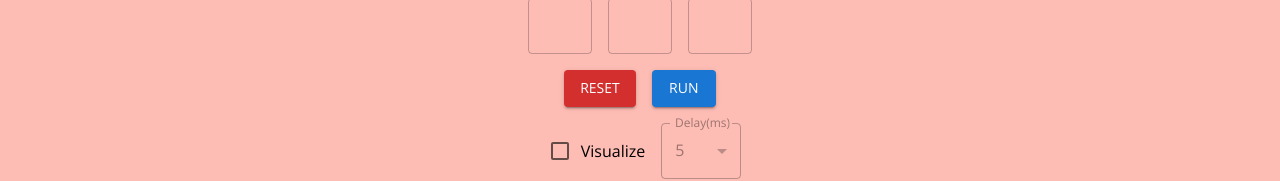
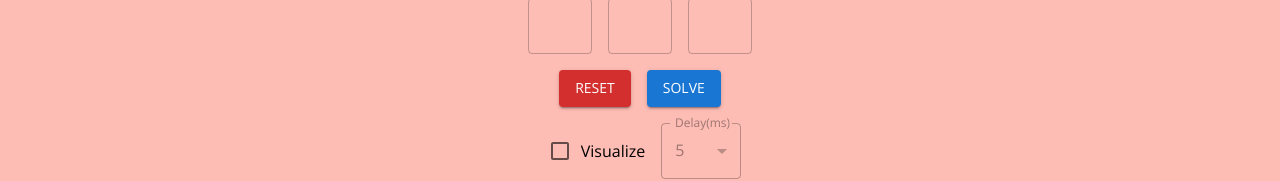
Before and after one commit to aaron-ang/letter-boxed, a React (Create React App) app: page / in a window 1280 px wide. Shown: the part 402-583 px from the top of the page. Built offline with nearby package versions, Linux system fonts and the light colour scheme.

Commit message:
fix logic to toggle between Run and Find Best btns
Update package-lock.json

rearrange imports

```diff
--- a/src/App.tsx
+++ b/src/App.tsx
@@ -1,6 +1,4 @@
 import { useRef, useState } from "react";
-import LetterSquare from "./driver/LetterSquare";
-import MyAppBar from "./components/MyAppBar";
 import Box from "@mui/material/Box";
 import Stack from "@mui/material/Stack";
 import Grid from "@mui/material/Unstable_Grid2";
@@ -8,13 +6,16 @@ import LoadingButton from "@mui/lab/LoadingButton";
 import Button from "@mui/material/Button";
 import FormControlLabel from "@mui/material/FormControlLabel";
 import Checkbox from "@mui/material/Checkbox";
-import LinearProgressWithLabel from "./components/LinearProgressWithLabel";
 import InputLabel from "@mui/material/InputLabel";
 import MenuItem from "@mui/material/MenuItem";
 import FormControl from "@mui/material/FormControl";
 import Select, { SelectChangeEvent } from "@mui/material/Select";
+import { createTheme, responsiveFontSizes, ThemeProvider } from "@mui/material";
+
+import LetterSquare from "./driver/LetterSquare";
+import MyAppBar from "./components/MyAppBar";
 import MyTextField from "./components/MyTextField";
-import { createTheme, responsiveFontSizes, ThemeProvider } from "@mui/material";
+import LinearProgressWithLabel from "./components/LinearProgressWithLabel";
 
 function App() {
   const defaultFields = {
@@ -79,7 +80,7 @@ function App() {
     setVisualize((prevState) => !prevState);
   };
 
-  const handleClick = async () => {
+  const handleSolve = async () => {
     try {
       setSolution([]);
       setBestSolution([]);
@@ -90,7 +91,7 @@ function App() {
 
       let process: string[][];
       let success: boolean;
-      if (JSON.stringify(input) === JSON.stringify(prevInput)) {
+      if (input.every((v, i) => v === prevInput[i])) {
         process = prevProcess;
         success = true;
       } else {
@@ -98,6 +99,7 @@ function App() {
         const res = await driver.solve();
         process = res.data;
         success = res.success;
+        console.log(`response: ${success ? "success" : "failure"}`);
       }
 
       await updateBoard(process);
@@ -193,7 +195,7 @@ function App() {
     };
 
     if (visualize) {
-      for (const state of progressArr.slice(0, -1)) {
+      for (const state of progressArr) {
         setSolution(state);
         setProgress((prevState) => prevState + (1 / progressArr.length) * 100);
         // If char in textfield is used, make it focused
@@ -230,6 +232,7 @@ function App() {
   return (
     <ThemeProvider theme={theme}>
       <MyAppBar />
+
       <Box
         sx={{
           paddingTop: "5em",
@@ -274,6 +277,7 @@ function App() {
                 ))}
             </Stack>
           </Grid>
+
           <Grid>
             <Stack direction="column" spacing={5} m={5}>
               <Button
@@ -295,6 +299,7 @@ function App() {
               </Button>
             </Stack>
           </Grid>
+
           <Grid>
             <Stack direction="column" spacing={2}>
               {Object.entries(fields)
@@ -341,13 +346,13 @@ function App() {
             solution.length === 0 ||
             !isSuccess ||
             visualize ||
-            Object.values(fields).includes("") ? (
+            Object.values(fields).join("") !== prevInput.join("") ? (
               <LoadingButton
                 loading={solving}
                 variant="contained"
-                onClick={handleClick}
+                onClick={handleSolve}
               >
-                Run
+                Solve
               </LoadingButton>
             ) : (
               <LoadingButton
@@ -360,6 +365,7 @@ function App() {
             )
           }
         </Stack>
+
         <Stack direction="row" spacing={2}>
           <FormControlLabel
             disabled={solving}
@@ -368,6 +374,7 @@ function App() {
             }
             label="Visualize"
           />
+
           <FormControl sx={{ minWidth: 80 }} disabled={!visualize || solving}>
             <InputLabel id="delay-label">Delay(ms)</InputLabel>
             <Select
```
Also changed, not shown: 1 other file (tests, documents, lock files or other folders).
